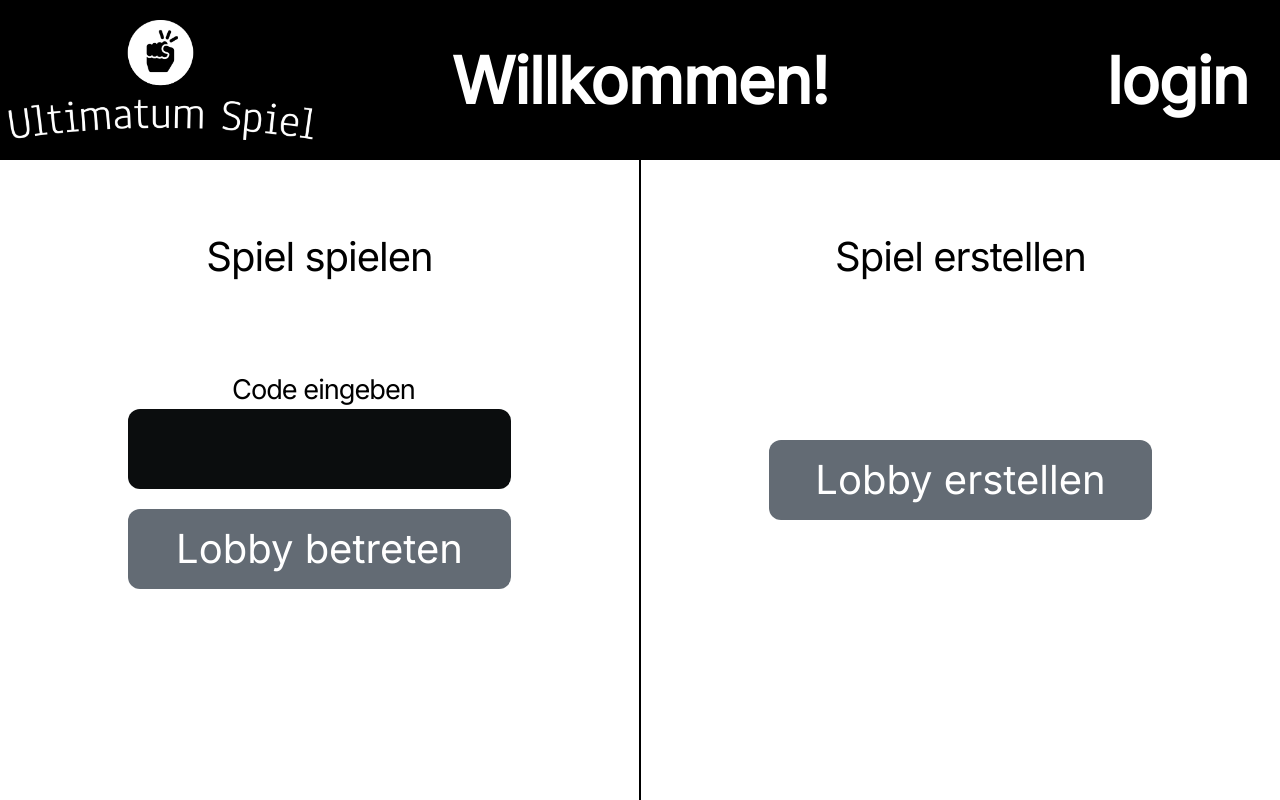
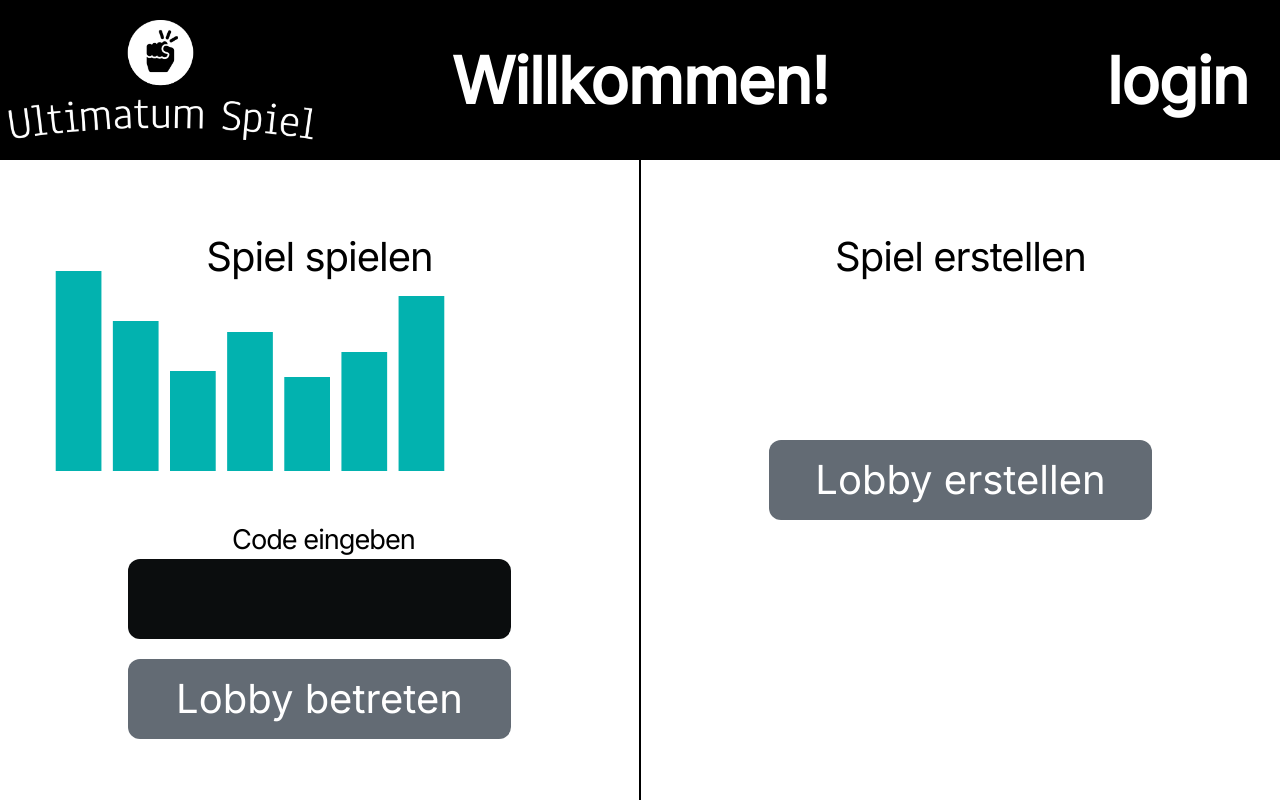
Before and after one commit to TownOfGoog/ultimatumSpiel, a React (Create React App) app in the folder frontend/: page / in a window 1280 px wide. Built offline with nearby package versions, Linux system fonts and the light colour scheme.

Commit message:
dev: testing charts

```diff
--- a/frontend/package.json
+++ b/frontend/package.json
@@ -7,6 +7,7 @@
     "@emotion/styled": "^11.11.0",
     "@fontsource/inter": "^5.0.17",
     "@mui/joy": "^5.0.0-beta.30",
+    "@mui/x-charts": "^7.1.1",
     "@testing-library/jest-dom": "^5.17.0",
     "@testing-library/react": "^13.4.0",
     "@testing-library/user-event": "^13.5.0",
--- /dev/null
+++ b/frontend/src/components/myChart.jsx
@@ -0,0 +1,23 @@
+
+import { ChartContainer, BarPlot } from '@mui/x-charts';
+
+export default function MyChart() {
+  return (
+    <ChartContainer
+      width={500}
+      height={300}
+      series={[{ data: [4000, 3000, 2000, 2780, 1890, 2390, 3490], label: 'uv', type: 'bar' }]}
+      xAxis={[{ scaleType: 'band', data: [
+        'Page A',
+        'Page B',
+        'Page C',
+        'Page D',
+        'Page E',
+        'Page F',
+        'Page G',
+      ] }]}
+    >
+      <BarPlot />
+    </ChartContainer>
+  );
+}
--- a/frontend/src/pages/home.jsx
+++ b/frontend/src/pages/home.jsx
@@ -5,6 +5,7 @@ import { useState } from "react";
 import MyInput from "../components/myInput";
 import MyButton from "../components/myButton";
 import useGameManager from "../service/useGameManager";
+import MyChart from "../components/myChart";
 
 export default function Home() {
   const [codeValue, setCodeValue] = useState(""); //this value will be formatted to mostly avoid faulty inputs
@@ -39,6 +40,7 @@ export default function Home() {
         >
           Spiel spielen
         </div>
+        <MyChart/>
 
         <FormControl
           sx={{
--- a/frontend/src/pages/playingHost.jsx
+++ b/frontend/src/pages/playingHost.jsx
@@ -3,8 +3,21 @@ import MyGrid from "../components/myGrid";
 import MyText from "../components/myText";
 import useGameManager from "../service/useGameManager";
 
+import { ChartContainer, BarPlot } from '@mui/x-charts';
+
 export default function PlayingHost() {
   const game = useGameManager();
+
+const uData = [4000, 3000, 2000, 2780, 1890, 2390, 3490];
+const xLabels = [
+  'Page A',
+  'Page B',
+  'Page C',
+  'Page D',
+  'Page E',
+  'Page F',
+  'Page G',
+]
   return (
 
     <MyGrid
```
Also changed, not shown: 1 other file (tests, documents, lock files or other folders).
